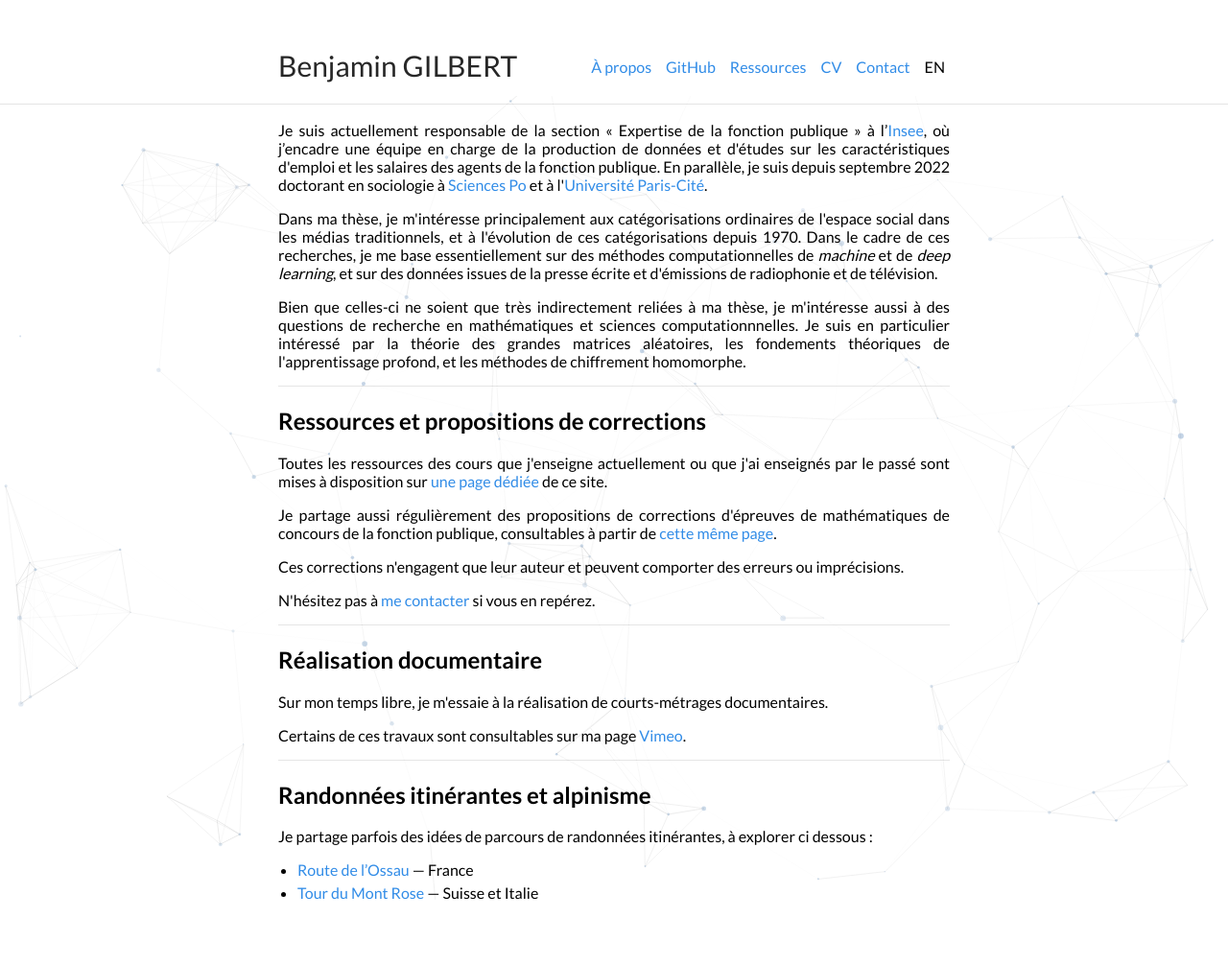
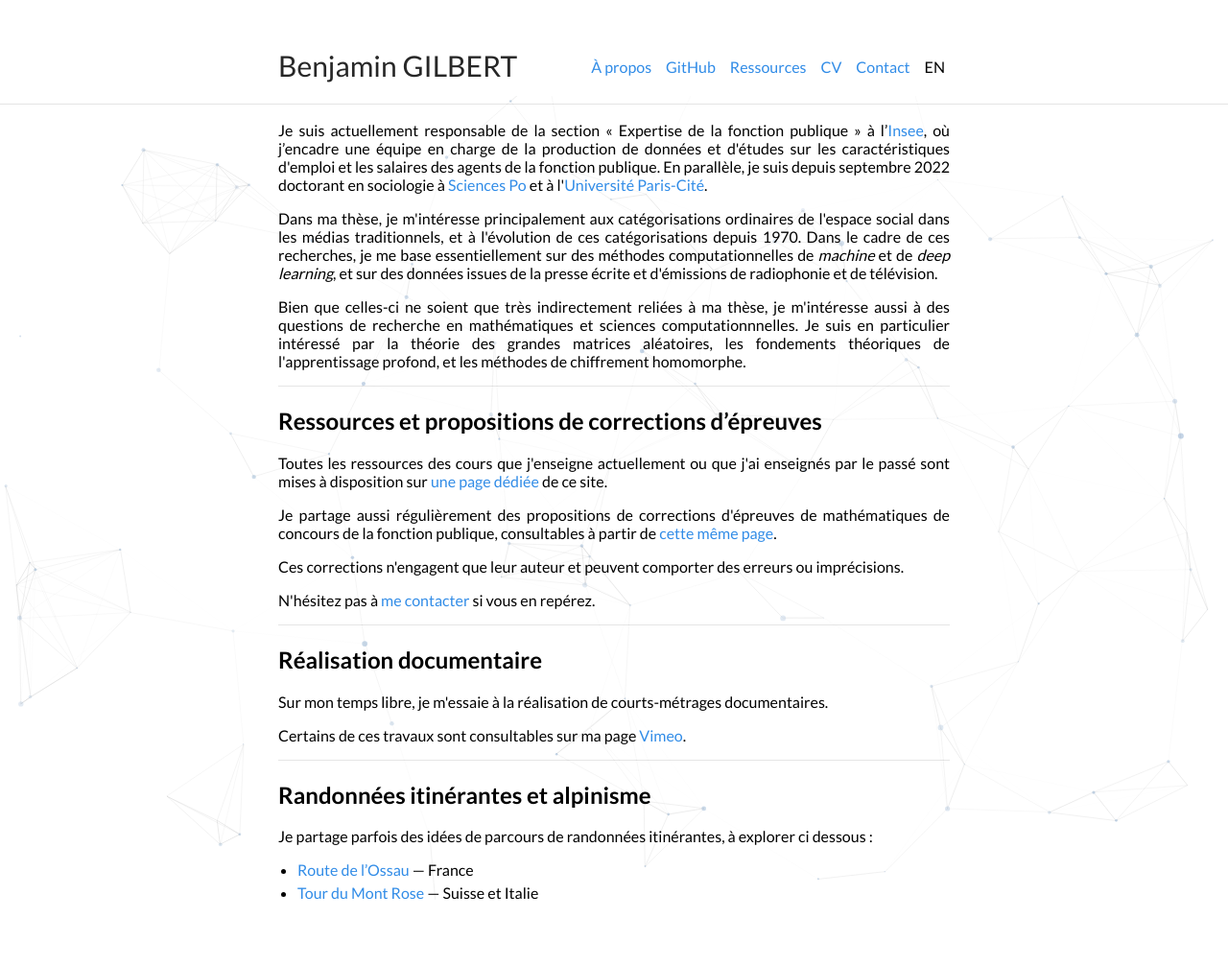
Before and after one commit to bglbrt/bglbrt.github.io, a Jekyll site: the page built from index.md, in a window 1280 px wide. Shown: the whole page at 96% size. Built offline with Jekyll 4.4.1, drawn with Linux system fonts in a browser that asks for light colours; nearby versions of some CDN libraries.

Commit message:
Mise à jour du site

```diff
--- a/index.md
+++ b/index.md
@@ -16,7 +16,7 @@ lang: "fr"
 
 ---
 
-## Ressources et propositions de corrections
+## Ressources et propositions de corrections d'épreuves
 
 <div style="text-align: justify">
 
```
